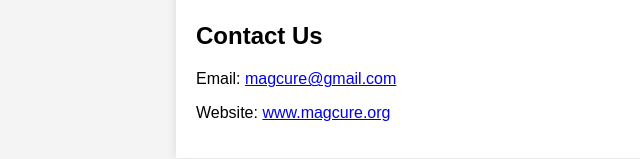
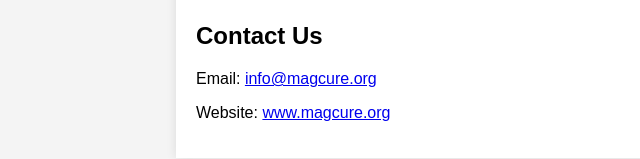
Before and after one commit to Joe-You-Know/magcure, a plain HTML site: page index.html in a window 1280 px wide. Shown: the part 911-1070 px from the top of the page, 44-684 px from the left. Drawn offline with Linux system fonts and the light colour scheme.

Commit message:
Update index.html
Added some basic info and added SEO

```diff
--- a/index.html
+++ b/index.html
@@ -1,9 +1,11 @@
-
 <!DOCTYPE html>
 <html lang="en">
 <head>
     <meta charset="UTF-8">
     <meta name="viewport" content="width=device-width, initial-scale=1.0">
+    <meta name="description" content="MagCure: Revolutionizing Cancer Treatment with Precision Nanotechnology.">
+    <meta name="keywords" content="cancer treatment, nanotechnology, AI, precision medicine, MagCure">
+    <meta name="author" content="MagCure Team">
     <title>MagCure - Revolutionizing Cancer Treatment</title>
     <style>
         body {
@@ -82,7 +84,7 @@
 
     <div class="content" id="contact">
         <h2>Contact Us</h2>
-        <p>Email: <a href="mailto:magcure@gmail.com">magcure@gmail.com</a></p>
+        <p>Email: <a href="mailto:info@magcure.org">info@magcure.org</a></p>
         <p>Website: <a href="https://www.magcure.org">www.magcure.org</a></p>
     </div>
 
```
